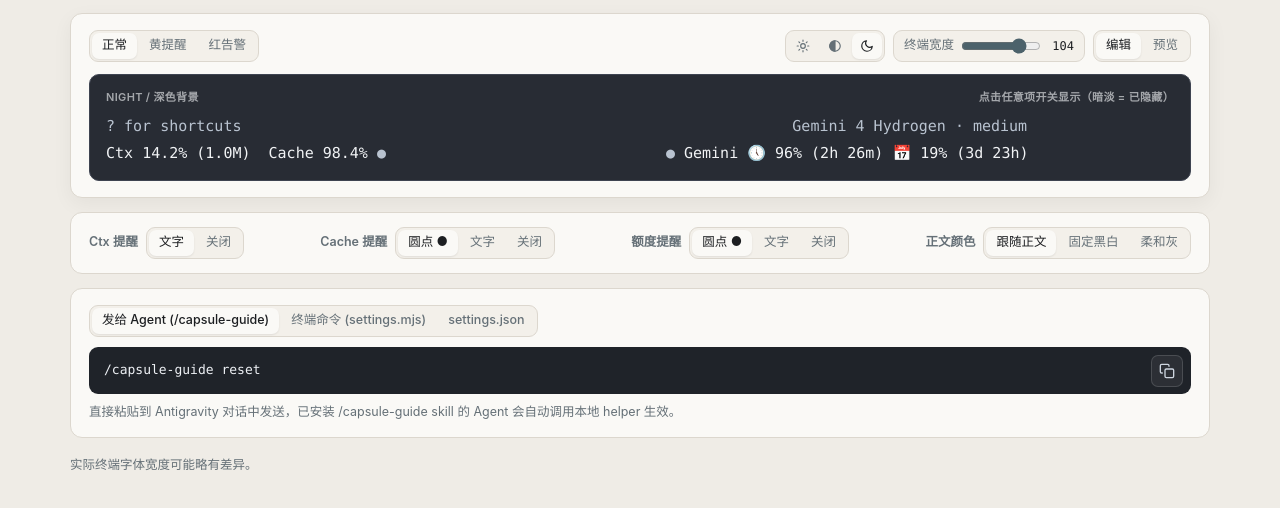
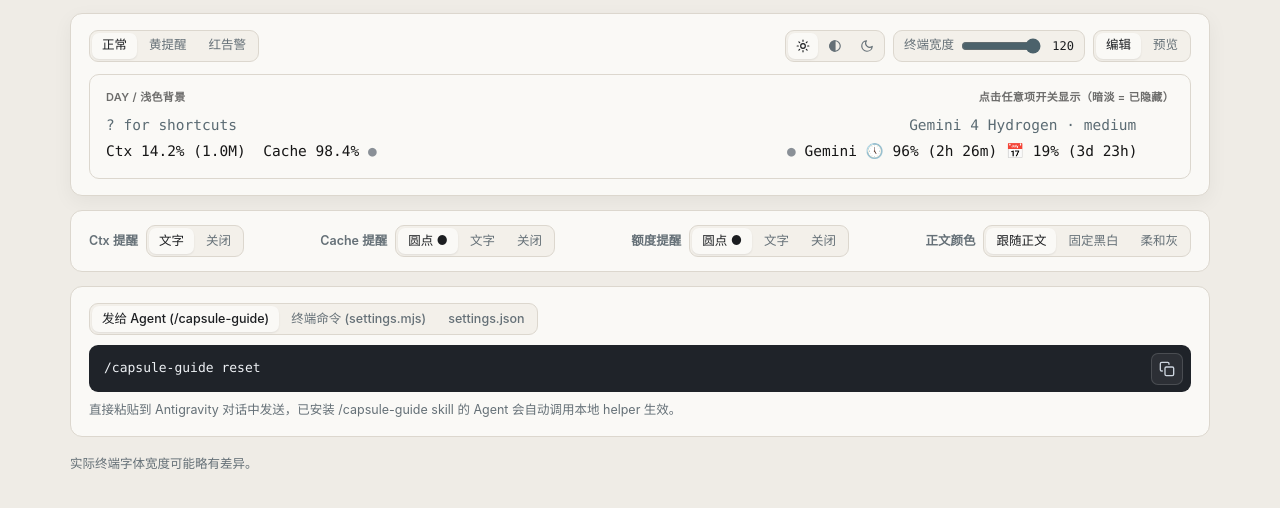
Before and after one commit to Lumidarin/agy-capsule-cli, a website: page docs/index.html in a window 1280 px wide. Shown: the part 86-594 px from the top of the page. Drawn offline with Linux system fonts and the light colour scheme.

Commit message:
chore(docs): default configurator to light theme and full width (120)

```diff
--- a/docs/index.html
+++ b/docs/index.html
@@ -139,7 +139,7 @@
   .terminal-tag { text-transform: uppercase; }
   .terminal pre {
     margin: 0;
-    font: 15px/1.75 var(--mono);
+    font: 14.5px/1.75 var(--mono);
     white-space: pre;
   }
   .terminal pre .empty-hint { opacity: 0.5; font-style: italic; }
@@ -270,20 +270,20 @@
       </div>
       <div class="preview-bar-right">
         <div class="pill-group" role="group" aria-label="Theme">
-          <button class="pill-btn icon-only" data-theme="light" data-title-i18n="themeLight" title="浅色" aria-label="Light">
+          <button class="pill-btn icon-only active" data-theme="light" data-title-i18n="themeLight" title="浅色" aria-label="Light">
             <svg width="14" height="14" viewBox="0 0 24 24" fill="none" stroke="currentColor" stroke-width="2" stroke-linecap="round" stroke-linejoin="round"><circle cx="12" cy="12" r="4"/><path d="M12 2v2M12 20v2M4.93 4.93l1.41 1.41M17.66 17.66l1.41 1.41M2 12h2M20 12h2M6.34 17.66l-1.41 1.41M19.07 4.93l-1.41 1.41"/></svg>
           </button>
           <button class="pill-btn icon-only" data-theme="both" data-title-i18n="themeBoth" title="日 + 夜" aria-label="Day and Night">
             <svg width="14" height="14" viewBox="0 0 24 24" fill="none" stroke="currentColor" stroke-width="2" stroke-linecap="round" stroke-linejoin="round"><circle cx="12" cy="12" r="9"/><path d="M12 3a9 9 0 0 0 0 18z" fill="currentColor"/></svg>
           </button>
-          <button class="pill-btn icon-only active" data-theme="dark" data-title-i18n="themeDark" title="深色" aria-label="Dark">
+          <button class="pill-btn icon-only" data-theme="dark" data-title-i18n="themeDark" title="深色" aria-label="Dark">
             <svg width="14" height="14" viewBox="0 0 24 24" fill="none" stroke="currentColor" stroke-width="2" stroke-linecap="round" stroke-linejoin="round"><path d="M21 12.79A9 9 0 1 1 11.21 3 7 7 0 0 0 21 12.79z"/></svg>
           </button>
         </div>
         <label class="width-control">
           <span data-i18n="widthLabel">终端宽度</span>
-          <input id="width-slider" type="range" min="48" max="120" value="104">
-          <span class="width-val" id="width-val">104</span>
+          <input id="width-slider" type="range" min="48" max="120" value="120">
+          <span class="width-val" id="width-val">120</span>
         </label>
         <div class="pill-group" role="group" aria-label="View mode">
           <button class="pill-btn active" data-view="edit" data-i18n="viewEdit">编辑</button>
@@ -456,11 +456,11 @@ const I18N = {
 };
 
 let lang = 'zh';
-let viewTheme = 'dark';
+let viewTheme = 'light';
 let viewMode = 'edit';
 let scenarioKey = 'normal';
 let outputTab = 'agent';
-let termWidth = 104;
+let termWidth = 120;
 const state = structuredClone(DEFAULTS);
 
 const esc = s => s.replaceAll('&', '&amp;').replaceAll('<', '&lt;').replaceAll('>', '&gt;');
```
